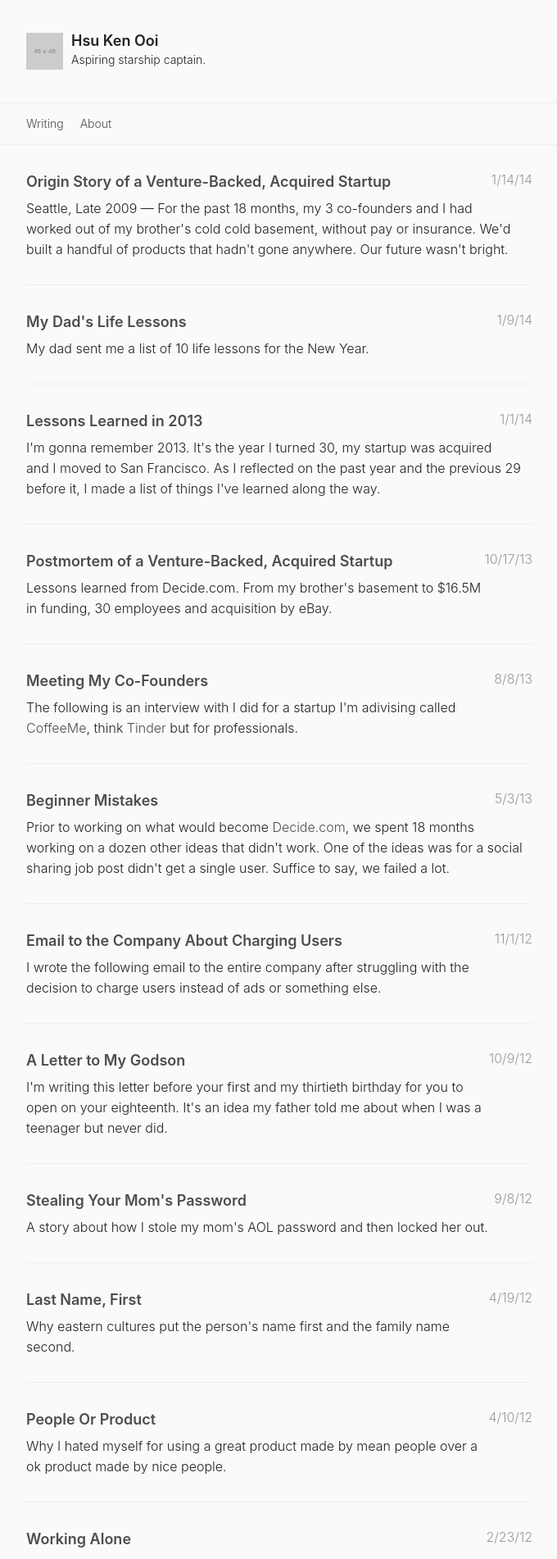
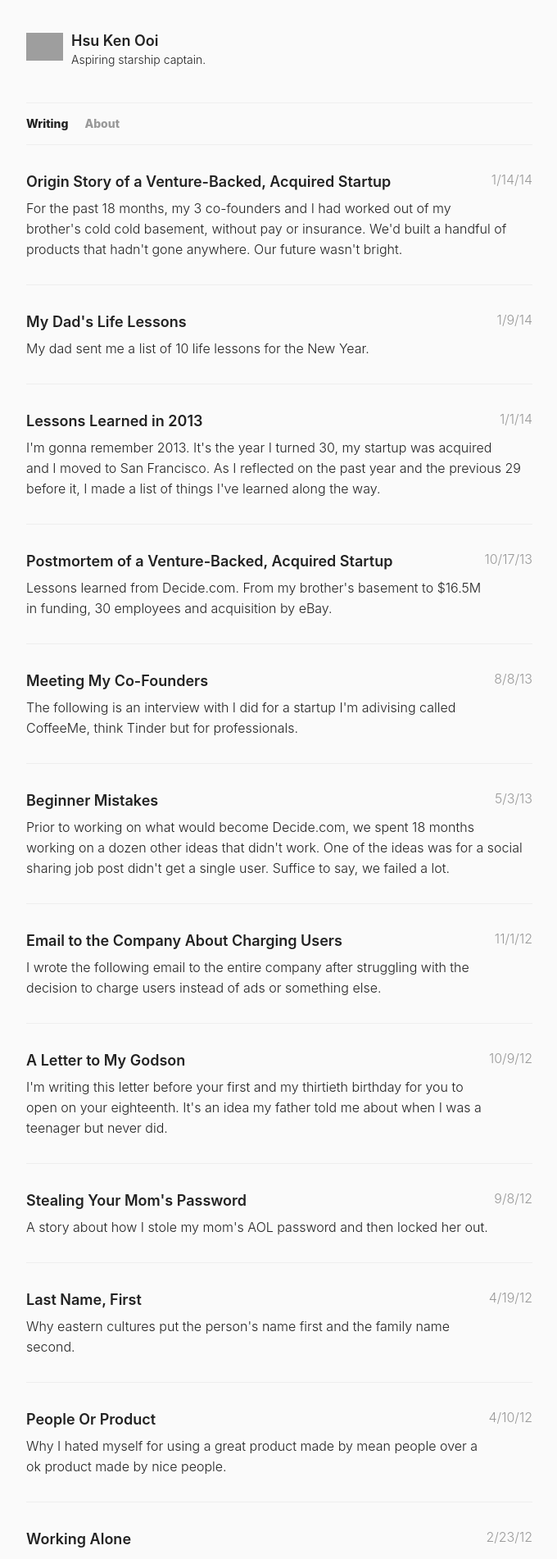
Before and after one commit to hsukenooi/hsukenooi.github.com, a Jekyll site: the page built from index.html, in a window 1280 px wide. Shown: the top 1902 px of the page at 82% size, without its empty margins (299-979 px from the left). Built offline with Jekyll 4.4.1, drawn with Linux system fonts in a browser that asks for light colours; grey boxes are pictures that could not be loaded.

Commit message:
made navigation dynamic

```diff
--- a/_config.yml
+++ b/_config.yml
@@ -1,2 +1,9 @@
 ---
 permalink: pretty
+
+navigation:
+  - title: Writing
+    url: /
+  - title: About
+    url: /about/
+---
--- a/_layouts/default.html
+++ b/_layouts/default.html
@@ -25,15 +25,22 @@
   <body>
     <header>
       <div id="header" class="content">
-        <a id="picture-me" href="/"><img src="http://placehold.it/45x45.png"></a>
+        <a id="picture-me" href="/"><img src="https://s3.amazonaws.com/hsukenooi/me.png" width="45"></a>
         <h2>Hsu Ken Ooi</h2>
         <p>Aspiring starship captain.</p>
       </div>
     </header>
-    <div id="navigation">
-      <ul class="content">
-        <li><a href="/">Writing</a></li>
-        <li><a href="/about">About</a></li>
+    <div id="navigation" class="content">
+      <ul>
+        {% for link in site.navigation %}
+        {% assign current = nil %}
+        {% if page.url contains link.url %}
+          {% assign current = 'current' %}
+        {% endif %}
+        <li class="element {% if forloop.first %}first{% endif %} {{ current }} {% if forloop.last %}last{% endif %}">
+          <a href="{{ link.url }}">{{ link.title }}</a>
+        </li>
+        {% endfor %}
       </ul>
     </div>
     <div class="content">
--- a/_posts/2014-01-14-origin-of-a-venture-backed-acquired-startup.markdown
+++ b/_posts/2014-01-14-origin-of-a-venture-backed-acquired-startup.markdown
@@ -1,7 +1,7 @@
 ---
 layout: post
 title: "Origin Story of a Venture-Backed, Acquired Startup"
-excerpt: "Seattle, Late 2009 &mdash; For the past 18 months, my 3 co-founders and I had worked out of my brother's cold cold basement, without pay or insurance. We'd built a handful of products that hadn't gone anywhere. Our future wasn't bright."
+excerpt: "For the past 18 months, my 3 co-founders and I had worked out of my brother's cold cold basement, without pay or insurance. We'd built a handful of products that hadn't gone anywhere. Our future wasn't bright."
 location: "San Francisco, CA"
 ---
 
--- a/css/screen.css
+++ /dev/null
@@ -1,164 +0,0 @@
-body, li {
-	color: #222;
-  background-color: #fafafa;
-  font-family: "Avenir", "-apple-system", "BlinkMacSystemFont", "Roboto", "Droid Sans", "Helvetica Neue", "Helvetica", "Arial", "sans-serif";
-	font-size: 14px;
-	line-height: 25px;
-  font-weight: 300;
-	margin: 0;
-}
-h1, h2, h3, h4, header, .subheadline, blockquote {
-}
-h1 {
-  font-size: 32px;
-  line-height: 45px;
-  margin: 0 0 30px;
-}
-h2 {
-  font-size: 18px;
-  line-height: 30px;
-  font-weight: 600;
-}
-a {
-	text-decoration: none;
-	color: #4d4d4d;
-}
-
-/* CLASSES */
-
-.no-underline { border-bottom: none; }
-.round { border-radius: 3px; }
-.link-arrow { color: #ccc; }
-.demphasis { color: #999; }
-.content {
-	margin: 0 auto;
-	width: 618px;
-}
-
-/* HEADER */
-
-#header {
-	padding: 40px 0;
-}
-#header #picture-me {
-	border: none;
-	float: left;
-	margin-right: 10px;
-}
-#header #picture-me:hover {
-	border: none;
-}
-#header p {
-  margin: 0;
-}
-#header h2 {
-  line-height: 20px;
-  margin: 0;
-}
-
-/* NAVIGATION */
-#navigation {
-  border-top: 1px solid #efefef;
-  border-bottom: 1px solid #efefef;
-  overflow: hidden;
-}
-#navigation ul {
-  padding: 0;
-}
-#navigation li {
-  list-style-type: none;
-  display: inline;
-  float: left;
-  margin: 0;
-  padding: 12px 20px 13px 0;
-}
-
-/* POSTS */
-
-.posts {
-  font-size: 16px;
-  line-height: 25px;
-	list-style-type: none;
-	-webkit-padding-start: 0;
-	margin: 0;
-}
-  .posts h2 {
-    margin: 0 0 5px;
-  }
-    .posts h2 a {
-      border-bottom: 0;
-    }
-  .posts :first-child {
-  	border-top: 0 !important;
-  }
-  .posts .post-listing {
-  	padding: 30px 0 0;
-    margin: 0;
-  	border-top: 1px solid #eee;
-  	border-bottom: 0;
-  }
-  .posts .date {
-    float: right;
-
-  }
-
-.post {
-	margin-bottom: 55px;
-	padding: 55px 0 66px;
-}
-.post p, .post li {
-  font-size: 16px;
-  line-height: 25px;
-	margin: 0 0 30px;
-}
-.post ol, .post ul {
-	margin: 0 0 30px;
-}
-.post li { margin-bottom: 10px; }
-.post .link-arrow { font-size: 1em; margin-left: 0.375em; }
-.post blockquote.center {
-	width: 780px;
-	font-style: italic;
-	text-align: center;
-	margin: 36px -106px 42px;
-	font-size: 30px;
-	line-height: 42px;
-}
-.post blockquote.left {
-	border-left: 6px solid #57ad68;
-	margin-left: -24px;
-	padding-left: 18px;
-	width: 570px;
-	font-style: italic;
-}
-.post blockquote .small {
-	margin-top: -10px;
-	font-size: 12px;
-	line-height: 20px;
-	letter-spacing: .15em;
-	text-transform:uppercase;
-	font-style: normal;
-}
-.post blockquote.alone p {
-	line-height: 1.75em;
-	font-weight: 300;
-}
-.post .post-date {
-	margin-bottom: 6px;
-}
-#pagination { padding-bottom: 5.625em; }
-#newer_link { float: right; }
-
-.post .subheadline {
-	font-size: 24px;
-	line-height: 30px;
-	margin-top: -10px;
-	color: #999;
-	font-style: italic;
-}
-.post .fb-like {
-	top: 5px;
-}
-.post #facebook-comments {
-	margin-top: 36px;
-}
--- /dev/null
+++ b/css/screen.sass
@@ -0,0 +1,173 @@
+---
+---
+
+body, li
+  color: #222
+  background-color: #fafafa
+  font-family: "Avenir", "-apple-system", "BlinkMacSystemFont", "Roboto", "Droid Sans", "Helvetica Neue", "Helvetica", "Arial", "sans-serif"
+  font-size: 14px
+  line-height: 25px
+  font-weight: 300
+  margin: 0
+
+h1
+  font-size: 32px
+  line-height: 45px
+  margin: 0 0 30px
+
+h2
+  font-size: 18px
+  line-height: 30px
+  font-weight: 600
+
+a
+  text-decoration: none
+  color: #222
+
+/* CLASSES */
+
+.no-underline
+  border-bottom: none
+.link-arrow
+  color: #ccc
+.demphasis
+  color: #999
+.content
+  margin: 0 auto
+  width: 618px
+
+/* HEADER */
+
+#header
+  padding: 40px 0
+
+#header #picture-me
+  border: none
+  float: left
+  margin-right: 10px
+
+#header #picture-me:hover
+  border: none
+
+#header p
+  margin: 0
+
+#header h2
+  line-height: 20px
+  margin: 0
+
+/* NAVIGATION */
+#navigation
+  border-top: 1px solid #efefef
+  border-bottom: 1px solid #efefef
+  overflow: hidden
+
+  ul
+    padding: 0
+    margin: 0
+
+  li
+    list-style-type: none
+    display: inline
+    float: left
+    margin: 0
+    padding: 12px 20px 13px 0
+
+    a
+      font-weight: 800
+      color: #999999
+
+    &.current a
+      color: #222
+
+/* POSTS */
+
+.posts
+  font-size: 16px
+  line-height: 25px
+  list-style-type: none
+  -webkit-padding-start: 0
+  margin: 0
+
+.posts h2
+  margin: 0 0 5px
+
+.posts h2 a
+  border-bottom: 0
+
+.posts :first-child
+  border-top: 0 !important
+
+.posts .post-listing
+  padding: 30px 0 0
+  margin: 0
+  border-top: 1px solid #eee
+  border-bottom: 0
+
+.posts .date
+  float: right
+
+.post
+  margin-bottom: 55px
+  padding: 55px 0 66px
+
+.post p, .post li
+  font-size: 16px
+  line-height: 25px
+  margin: 0 0 30px
+
+.post ol, .post ul
+  margin: 0 0 30px
+
+.post li
+  margin-bottom: 10px
+.post .link-arrow
+  font-size: 1em
+  margin-left: 0.375em
+.post blockquote.center
+  width: 780px
+  font-style: italic
+  text-align: center
+  margin: 36px -106px 42px
+  font-size: 30px
+  line-height: 42px
+
+.post blockquote.left
+  border-left: 6px solid #57ad68
+  margin-left: -24px
+  padding-left: 18px
+  width: 570px
+  font-style: italic
+
+.post blockquote .small
+  margin-top: -10px
+  font-size: 12px
+  line-height: 20px
+  letter-spacing: .15em
+  text-transform:uppercase
+  font-style: normal
+
+.post blockquote.alone p
+  line-height: 1.75em
+  font-weight: 300
+
+.post .post-date
+  margin-bottom: 6px
+
+#pagination
+  padding-bottom: 5.625em
+#newer_link
+  float: right
+
+.post .subheadline
+  font-size: 24px
+  line-height: 30px
+  margin-top: -10px
+  color: #999
+  font-style: italic
+
+.post .fb-like
+  top: 5px
+
+.post #facebook-comments
+  margin-top: 36px
```
